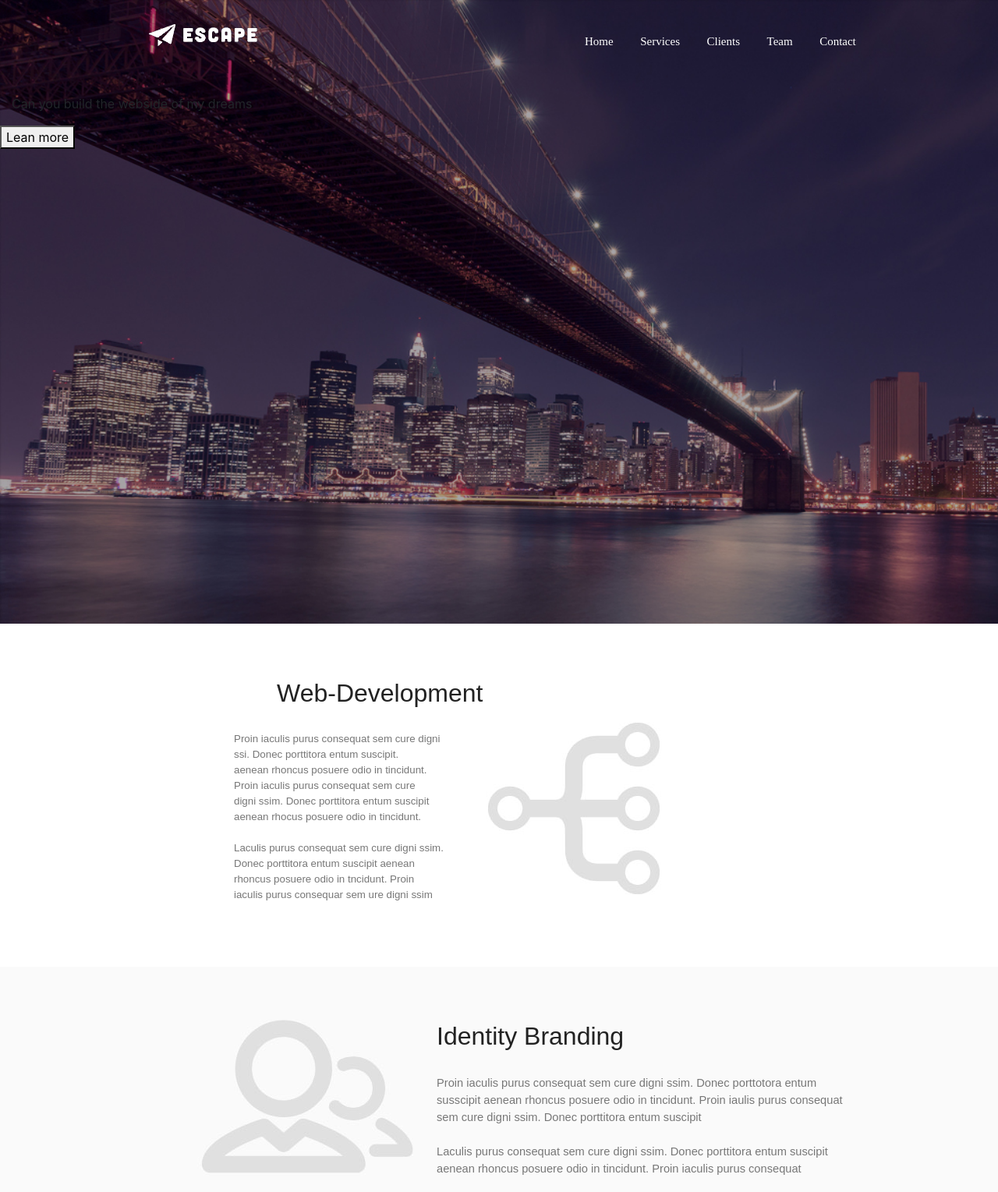
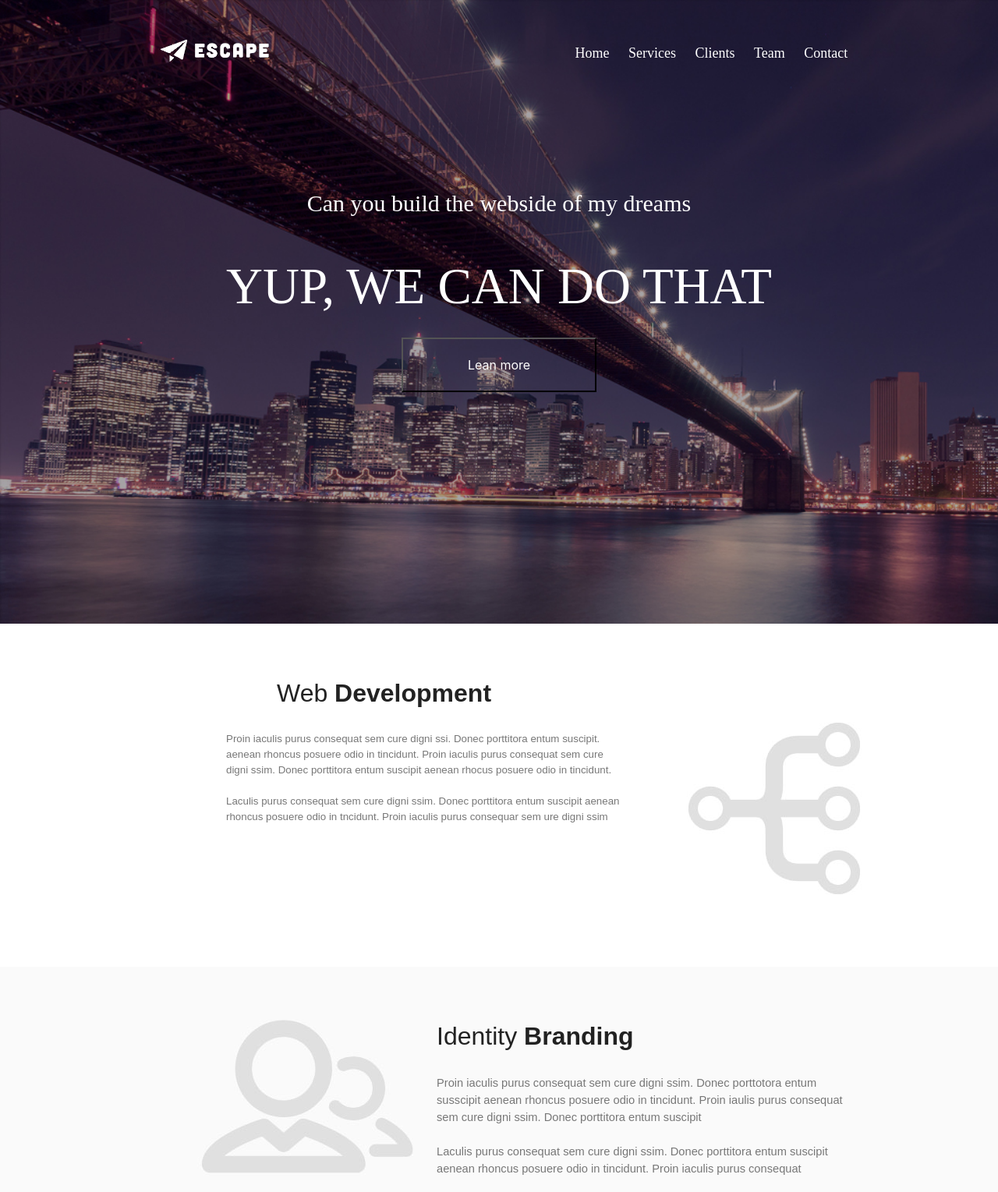
Before and after one commit to Francisco-splee/Scape, a plain HTML site: page index.html in a window 1280 px wide. Shown: the top 1529 px of the page at 78% size. Drawn offline with nearby package versions, Linux system fonts and the light colour scheme.

Commit message:
correcion de texto

```diff
--- a/CSS/Estilos.css
+++ b/CSS/Estilos.css
@@ -1,29 +1,44 @@
 /*primera parte*/
 #header-top{
-	padding-top: 30px;
+	padding-top: 50px;
 	padding-bottom: 40px;
-	padding-left:190px;
+	padding-left:105px;
 	padding-right: 30px;
-
 }
 #menu-header{
-	margin-top: 10px
-	padding-left: 0px;
-
+	margin-top: 5px;
+	padding-left: 10px;
 }
-nav{margin-top: 10px;}
-nav ul{
-	list-style:none; padding-left:0;
-	padding-right: 0px;
+#logo img{
+	padding-left: 100px;
 }
+nav{margin-top: 0px;}
 nav ul li{
 	display:inline-block;
 }
 nav ul li a{
-	text-decoration: none; color: #ffffff; font-size: 15px;  padding: 0px 15px; ;
-	font-family: 'Brandon Grotesque';
-	}
-/*Segunda parte*/
+	text-decoration: none; color: #ffffff; font-size: 18px;  padding: 0px 10px; ;
+	font-family: 'Brandon Grotesque medium';
+}
+#titulo-1 p{
+	text-decoration: none; color: #ffffff; font-size: 30px;  padding:center;
+	font-family: 'Brandon Grotesque medium'; text-align: center; padding-top: 100px;
+}
+#titulo-2 p{
+	text-decoration: none; color: #ffffff; font-size: 65px;  padding:center;
+	font-family: 'Brandon Grotesque medium'; text-align: center; padding-top: 20px;
+
+}
+button{
+	color: #ffffff; width: 110px;
+  margin-left: 50%;
+  transform: translateX(-50%);
+	text-align: center;
+	width: 250px;
+	height: 70px;
+}
+
+/*------------------------------Segunda parte-------------------------------------*/
 #Web-Development{
 	width: auto;
 	height: 440px;
@@ -42,7 +57,7 @@ padding-bottom: 10px;
 
 #Web-Development p{
 	color: #777777;
-	padding-left: 230px;
+	padding-left: 220px;
 	padding-top: 12px;
 	font-size: 10pt;
 	font-family: 'PT Sans', sans-serif;}
@@ -97,7 +112,6 @@ padding-bottom: 10px;
 }
 
 .dos{
-	margin-top: 0px;
 	margin-left: 110px;
 }
 
--- a/Escape/css/estilos.css
+++ /dev/null
@@ -1,39 +0,0 @@
-
-#header-top{
-	padding-top: 50px;
-	padding-bottom: 40px;
-	padding-left:105px;
-	padding-right: 30px;
-}
-#menu-header{
-	margin-top: 5px;
-	padding-left: 10px;
-}
-img{
-	padding-left: 100px;
-}
-nav{margin-top: 0px;}
-nav ul li{
-	display:inline-block;
-}
-nav ul li a{
-	text-decoration: none; color: #ffffff; font-size: 18px;  padding: 0px 10px; ;
-	font-family: 'Brandon Grotesque medium';
-}
-#titulo-1 p{
-	text-decoration: none; color: #ffffff; font-size: 30px;  padding:center;
-	font-family: 'Brandon Grotesque medium'; text-align: center; padding-top: 100px;
-}
-#titulo-2 p{
-	text-decoration: none; color: #ffffff; font-size: 65px;  padding:center;
-	font-family: 'Brandon Grotesque medium'; text-align: center; padding-top: 20px;
-
-}
-button{
-	color: #ffffff; width: 110px;
-  margin-left: 50%;
-  transform: translateX(-50%);
-	text-align: center;
-	width: 250px;
-	height: 70px;
-}
--- a/index.html
+++ b/index.html
@@ -28,14 +28,20 @@
 			</div>
 		</div>
 		<div>
-			<div class=>
+			<div>
+			<div>
 				<div id="titulo-1" class="col-sm-12">
 			<p>Can you build the webside of my dreams</p>
 			<h2></h2>
 				</div>
 			</div>
 			<div>
-				<button class="button">
+				<div id="titulo-2" class="col-sm-12">
+					<p>YUP, WE CAN DO THAT</p>
+				</div>
+			</div>
+			<div>
+				<button style="background-color: transparent" class="button">
 					Lean more
 				</button>
 			</div>
@@ -46,10 +52,10 @@
 </div>
 <div id="Web-Development" class="container-fluid">
 	<div class="container">
-		<h2>Web-Development</h2>
+		<h2>Web <B>Development</B></h2>
 		<div class="row boxInfo">
 			<div class="row" id="parte2">
-				<div class="col-sm-6">
+				<div class="col-sm-9">
 		<p>Proin iaculis purus consequat sem cure digni ssi. Donec porttitora entum suscipit.<br>
 		   aenean rhoncus posuere odio in tincidunt. Proin iaculis purus consequat sem cure <br>
 		   digni ssim. Donec porttitora entum suscipit aenean rhocus posuere odio in tincidunt.
@@ -58,7 +64,7 @@
 		   Laculis purus consequat sem cure digni ssim. Donec porttitora entum suscipit aenean<br>
 		   rhoncus posuere odio in tncidunt. Proin iaculis purus consequar sem ure digni ssim </p>
 		</div>
-		   <div class="col-sm-6">
+		   <div class="col-sm-3">
 		   	<img src="img/RECORTE.JPG">
 		   </div>
 	</div>
@@ -76,7 +82,7 @@
 		</div>
 		<div class="col-sm-6">
 			<div>
-			<h2>Identity Branding</h2>
+			<h2>Identity <B>Branding</B></h2>
 						<p>Proin iaculis purus consequat sem cure digni ssim. Donec porttotora entum <br>
 						 susscipit aenean rhoncus posuere odio in tincidunt. Proin iaulis purus consequat<br>
 						sem cure digni ssim. Donec porttitora entum suscipit <br>
@@ -90,7 +96,7 @@
 </div>
 </div>
 	<!--cuarta parte-->
-	<div id="Apartado-4">
+	<div id="Apartado-4" class="container-fluid">
 			<section id="categorias">
 							<div class="uno">
 								<img style="float:left" alt="" src="img/img-1.jpg"/>
```
Also changed, not shown: Escape/escape.html (deleted, +0 -48 lines), Escape/img/fond.jpg (deleted), Escape/img/logo.png (deleted).
